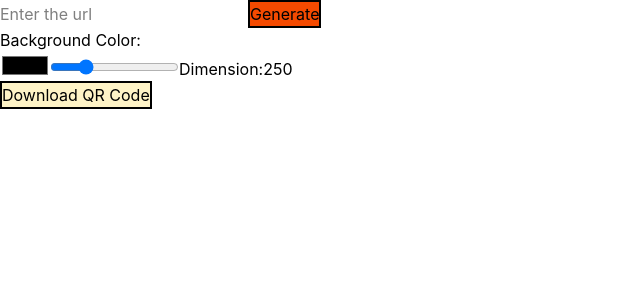
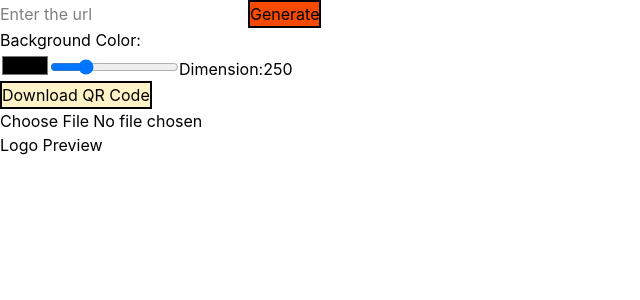
Before and after one commit to shivanshu7919/QR-Code-Generator, a React (Vite) app: page / in a window 1280 px wide. Shown: the top 300 px of the page, without its empty margins (0-640 px from the left). Built offline with nearby package versions, Linux system fonts and the light colour scheme.

Commit message:
Logo upload and Preview are done

```diff
--- /dev/null
+++ b/src/Components/LogoPreview/LogoPreview.jsx
@@ -0,0 +1,19 @@
+import React, { useContext } from 'react'
+import QRContext from '../../context/QRContext'
+
+function LogoPreview() {
+  const {logoPreview}=useContext(QRContext);
+
+  return (
+    <div className='logoPreview'>
+      Logo Preview
+      {
+        logoPreview && (
+          <img src={logoPreview} alt="Logo Preview" />
+        )
+      }
+    </div>
+  )
+}
+
+export default LogoPreview
--- a/src/Components/LogoUpload/LogoUpload.jsx
+++ b/src/Components/LogoUpload/LogoUpload.jsx
@@ -1,8 +1,27 @@
-import React from 'react'
+import React, { useContext } from 'react'
+import QRContext from '../../context/QRContext'
+
 
 function LogoUpload() {
+  const {setLogo,setLogoPreview}=useContext(QRContext);
+
+  const handleLogo=(e)=>{
+    const file=e.target.files[0];
+
+    if(file){
+      setLogo(file);
+      setLogoPreview(URL.createObjectURL(file));
+    }
+  }
+
   return (
-    <div>LogoUpload</div>
+    <div>
+      <input
+        type="file"
+        accept='image/*'
+        onChange={e=>handleLogo(e)}
+      />
+    </div>
   )
 }
 
--- a/src/context/QRContextProvider.jsx
+++ b/src/context/QRContextProvider.jsx
@@ -8,6 +8,8 @@ const QRContextProvider = ({ children }) => {
   const [size, setSize] = useState(250);
   const [bgColor, setBgColor] = useState("ffffff");
   const [qrCode, setQrCode] = useState("");
+  const [logo,setLogo]=useState(null);
+  const [logoPreview,setLogoPreview]=useState("");
 
   const value={
     temp,
@@ -19,7 +21,11 @@ const QRContextProvider = ({ children }) => {
     bgColor,
     setBgColor,
     qrCode,
-    setQrCode
+    setQrCode,
+    logo,
+    setLogo,
+    logoPreview,
+    setLogoPreview
   };
 
   useEffect(()=>{
--- a/src/main.jsx
+++ b/src/main.jsx
@@ -8,6 +8,8 @@ import QRContextProvider from './context/QRContextProvider.jsx'
 import QRPreview from './Components/QRRreview/QRPreview.jsx'
 import DownloadBtn from './Components/DownloadBtn/DownloadBtn.jsx'
 import QRSettings from './Components/QRSettings/QRSettings.jsx'
+import LogoUpload from './Components/LogoUpload/LogoUpload.jsx'
+import LogoPreview from './Components/LogoPreview/LogoPreview.jsx'
 
 
 
@@ -24,5 +26,8 @@ createRoot(document.getElementById('root')).render(
     <QRSettings/>
     <QRPreview/>
     <DownloadBtn/>
+
+    <LogoUpload/>
+    <LogoPreview/>
   </QRContextProvider>
 )
```
